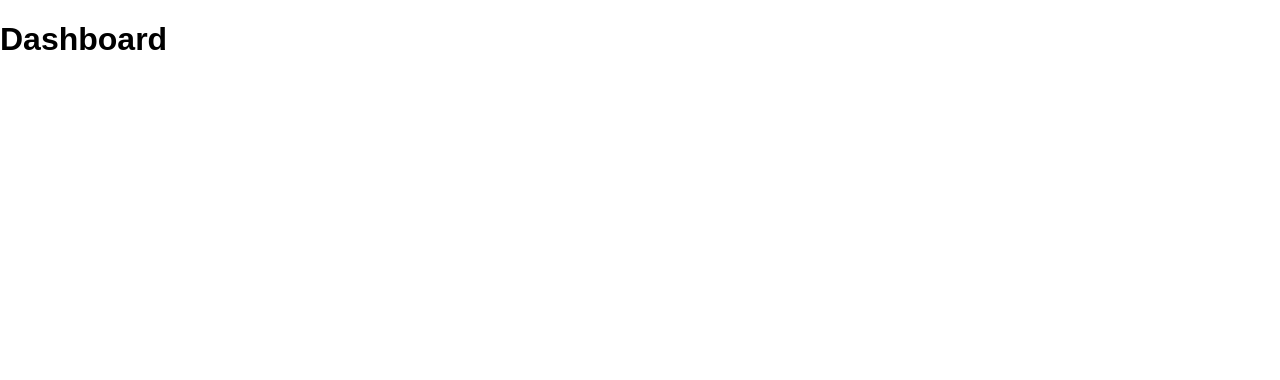
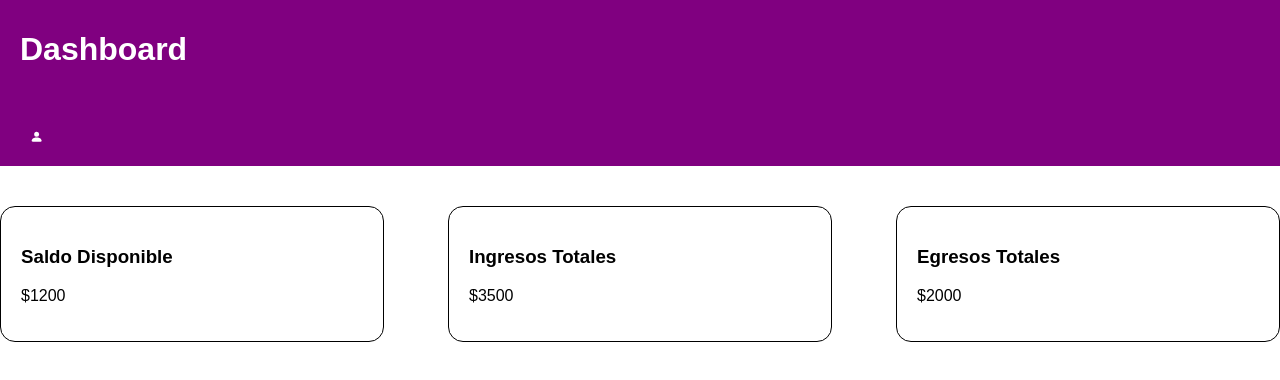
Before and after one commit to Darites24/proyecto-web, a React (Vite) app: page /dashboard in a window 1280 px wide. Shown: the top 380 px of the page. Built offline with nearby package versions, Linux system fonts and the light colour scheme.

Commit message:
Me quiero arrancar las gvas con un cortauñas

```diff
--- a/package.json
+++ b/package.json
@@ -10,8 +10,11 @@
     "preview": "vite preview"
   },
   "dependencies": {
+    "bootstrap": "^5.3.6",
     "react": "^19.0.0",
+    "react-bootstrap": "^2.10.9",
     "react-dom": "^19.0.0",
+    "react-icons": "^5.5.0",
     "react-router-dom": "^7.5.3"
   },
   "devDependencies": {
--- a/src/components/Dashboard.jsx
+++ b/src/components/Dashboard.jsx
@@ -1,14 +1,49 @@
 import React from "react";
+import '../styles/Dashboard.css';
+import Dropdown from 'react-bootstrap/Dropdown';
+import DropdownButton from 'react-bootstrap/DropdownButton';
+import { BsFillPersonFill } from "react-icons/bs";
 
 
 export default function Dashboard() {
+
+
+
     return(
         <div className="huge-container">
-            <h1>Dashboard</h1>
+
+
+            <div className="big-container2">
+                <h1>Dashboard</h1>
+                <Dropdown>
+                    <Dropdown.Toggle variant="success" id="dropdown-basic">
+                        <BsFillPersonFill/>
+                    </Dropdown.Toggle>
+
+                    <Dropdown.Menu>
+                        <Dropdown.Item>Dashboard</Dropdown.Item>
+                        <Dropdown.Item>Categorias</Dropdown.Item>
+                        <Dropdown.Item>Registros</Dropdown.Item>
+                        <Dropdown.Item>Listado</Dropdown.Item>
+                        <Dropdown.Item>Analisis</Dropdown.Item>
+                        <Dropdown.Item>Cerrar sesion</Dropdown.Item>
+                    </Dropdown.Menu>
+                </Dropdown>
+            </div>
+
             <div className="big-container">
-                <div className="container-saldos"></div>
-                <div className="container-ingresos"></div>
-                <div className="container-egresos"></div>
+                <div className="container-saldos">
+                    <h3>Saldo Disponible</h3>
+                    <p>$1200</p>
+                </div>
+                <div className="container-ingresos">
+                    <h3>Ingresos Totales</h3>
+                    <p>$3500</p>
+                </div>
+                <div className="container-egresos">
+                    <h3>Egresos Totales</h3>
+                    <p>$2000</p>
+                </div>
             </div>
         </div>
     )
--- a/src/styles/Dashboard.css
+++ b/src/styles/Dashboard.css
@@ -0,0 +1,37 @@
+body, html {
+    margin: 0;
+    padding: 0;
+    height: 100%;
+    width: 100%;
+    font-family: Arial, Helvetica, sans-serif;
+    }
+
+.huge-container {
+    height: 100vh;
+    width: 100%;
+    box-sizing: border-box;
+}
+
+.big-container2 {
+    background-color: purple;
+    flex-direction: column;
+    color: white;
+    padding: 10px 20px;
+    display: flex;
+    justify-content: space-between;
+}
+
+.big-container {
+    display: flex;
+    justify-content: space-between;
+    gap: 40px;
+    margin-top: 40px;
+}
+
+.container-saldos, .container-ingresos, .container-egresos {
+    border: 1px solid black;
+    padding: 20px;
+    width: 30%;
+    box-sizing: border-box;
+    border-radius: 15px;
+}
--- a/src/styles/Login.css
+++ b/src/styles/Login.css
@@ -50,8 +50,8 @@ body, html {
     padding: 40px;
     border-radius: 15px;
     text-align: center;
-    border: 2px solid;
-    border-color: purple;
+    /*border: 2px solid;
+    border-color: purple;*/
 }
 
 input {
```
Also changed, not shown: src/components/Login.jsx (+5 -3 lines), 1 other file (tests, documents, lock files or other folders).
